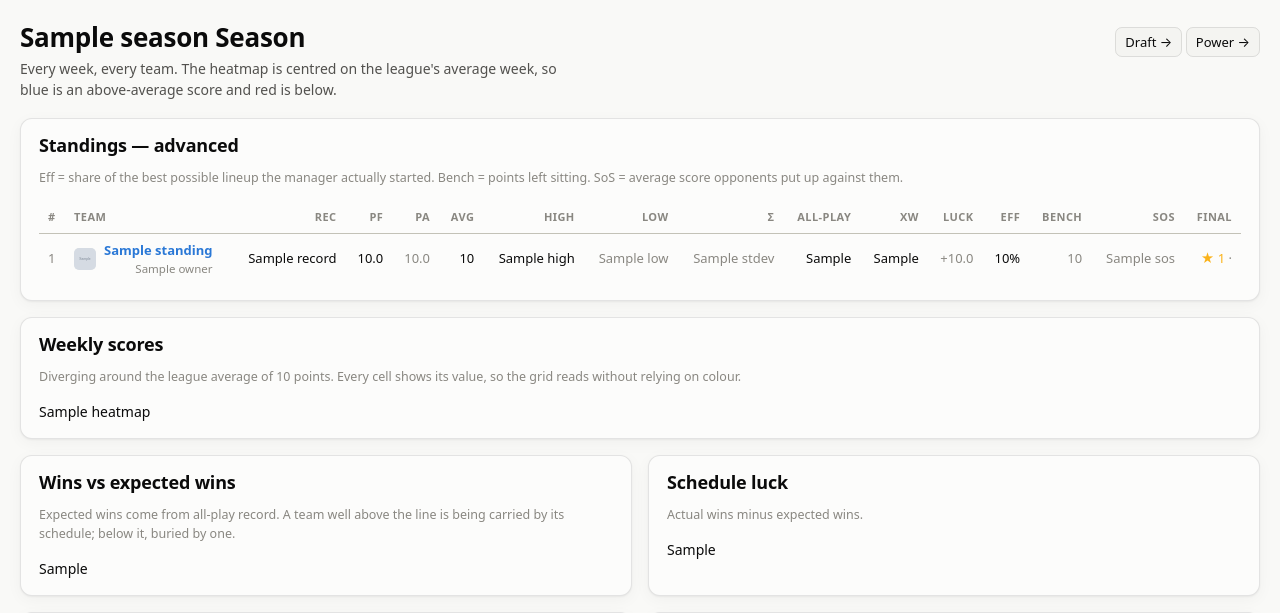
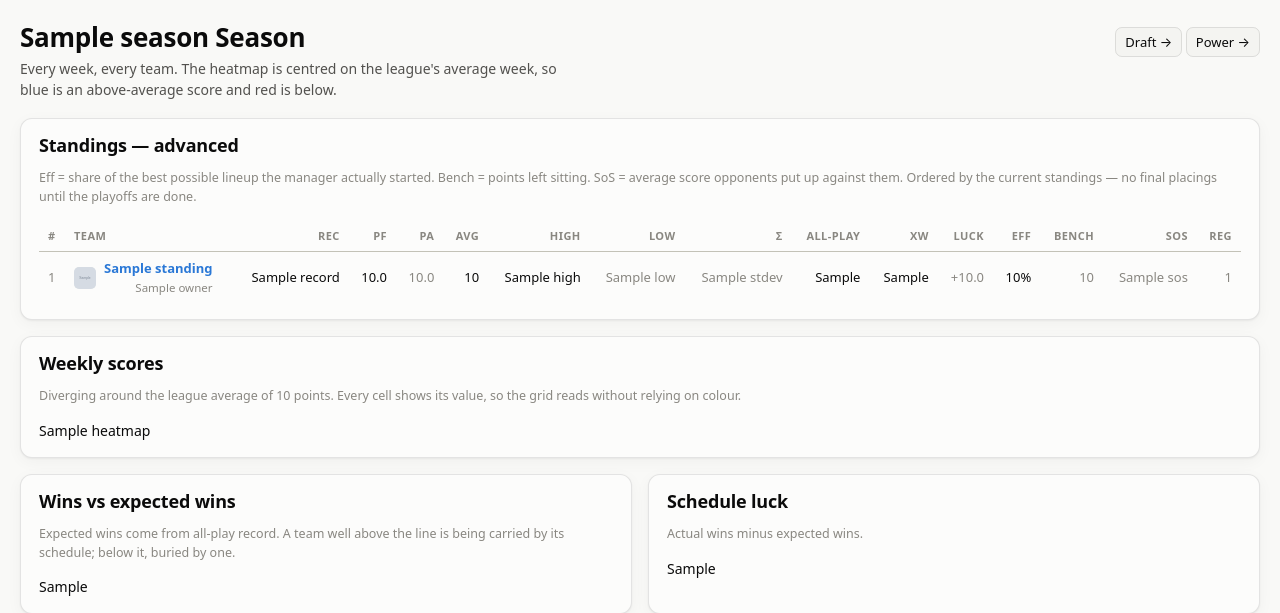
Before and after one commit to andrewkwolek/fantasy, a FastAPI app: template fantasy/web/templates/season.html in a window 1280 px wide. Shown: the part 55-668 px from the top of the page. Run offline with FastAPI, Linux system fonts and the light colour scheme; the template is opened without the code that fills it: most values are stand-ins (such as "Sample title", 1, 10 or a date in 2020); grey boxes marked "Sample" are stand-in pictures.

Commit message:
Order standings by final placing, not regular-season record
The playoff bracket decides the top 6; everyone else keeps their
regular-season position, since the consolation bracket counts for
nothing in this league. A season still being played is ordered by the
live standings, because no placing exists yet.

Regular-season position moves to a Reg column so bracket movement is
visible, and the champion row is marked.

```diff
--- a/fantasy/web/templates/season.html
+++ b/fantasy/web/templates/season.html
@@ -18,7 +18,12 @@
     outscoring half the league; <b>Total</b> combines both and is what the standings
     are ordered by. {% endif %}Eff = share of the best possible lineup the manager
     actually started. Bench = points left sitting. SoS = average score opponents put
-    up against them.</p>
+    up against them.
+    {% if standings and standings[0].season_complete %}Ordered by final placing:
+    the playoff bracket decides the top {{ season_row.playoff_teams }}, everyone else
+    keeps their regular-season position (<b>Reg</b>) because the consolation bracket
+    counts for nothing.{% else %}Ordered by the current standings — no final placings
+    until the playoffs are done.{% endif %}</p>
   <div class="tbl-wrap">
   <table>
     <thead><tr>
@@ -28,12 +33,12 @@
       <th class="num">High</th><th class="num">Low</th><th class="num">σ</th>
       <th class="num">All-play</th><th class="num">xW</th><th class="num">Luck</th>
       <th class="num">Eff</th><th class="num">Bench</th><th class="num">SoS</th>
-      <th class="num">Final</th>
+      <th class="num" title="Where they finished the regular season">Reg</th>
     </tr></thead>
     <tbody>
     {% for r in standings %}
     <tr>
-      <td class="rank">{{ r.rank }}</td>
+      <td class="rank">{% if r.season_complete and r.final_rank == 1 %}<span class="trophy">★</span>{% endif %}{{ r.rank }}</td>
       <td>{{ team_cell(r.name, r.owner, r.logo, '/team/' ~ season ~ '/' ~ r.team_id) }}</td>
       <td class="num">{{ r.record }}</td>
       {% if uses_median %}<td class="num muted">{{ r.median_record }}</td>
@@ -50,11 +55,7 @@
       <td class="num">{{ (r.efficiency * 100)|round(1) }}%</td>
       <td class="num muted">{{ r.bench_points|round(0)|int }}</td>
       <td class="num muted">{{ r.sos }}</td>
-      <td class="num">{% if r.espn_final_rank %}
-        {%- if r.final_rank == 1 %}<span class="trophy">★ 1</span>
-        {%- else %}{{ r.final_rank }}{% endif %}
-        {%- if not r.made_playoffs %}<span class="muted" title="Missed the playoffs — placed by regular-season record; consolation games do not count."> ·</span>{% endif %}
-      {%- else %}—{% endif %}</td>
+      <td class="num muted">{{ r.reg_rank }}</td>
     </tr>
     {% endfor %}
     </tbody>
```
Also changed, not shown: fantasy/analytics/standings.py (+19 -6 lines), fantasy/web/templates/home.html (+5 -3 lines).
